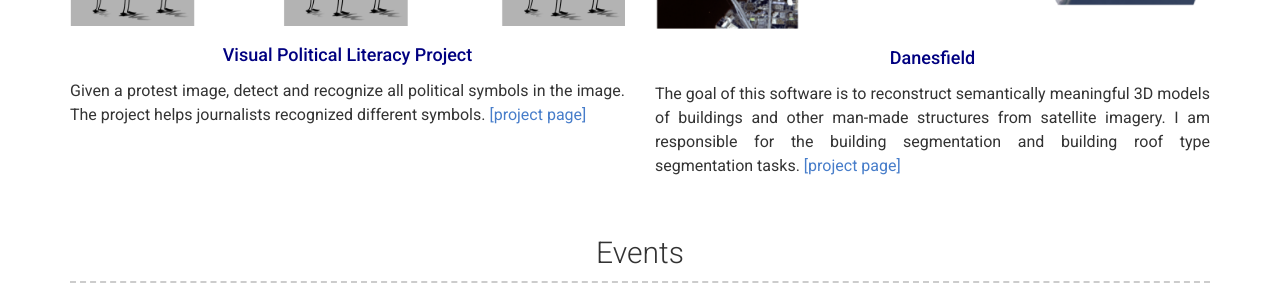
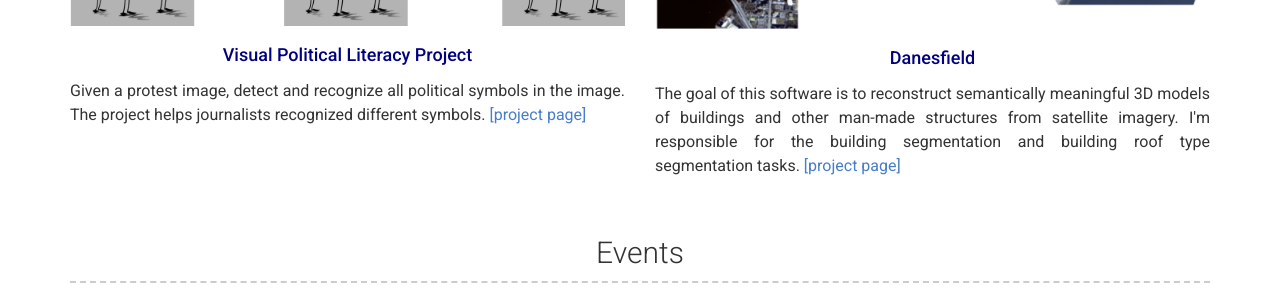
Before and after one commit to xu-zhang-1987/xu-zhang-1987.github.io, a Jekyll site: the page built from index.md, in a window 1280 px wide and 900 px high, scrolled down 1517 px. Shown: the part 176-476 px from the top of the window. Built offline with Jekyll 4.4.1, drawn with Linux system fonts in a browser that asks for light colours.

Commit message:
add info

```diff
--- a/_data/projects.yml
+++ b/_data/projects.yml
@@ -7,5 +7,5 @@
 - name: Danesfield
   i18n: Retrieval
   img: images/Danesfield.png
-  desc: The goal of this software is to reconstruct semantically meaningful 3D models of buildings and other man-made structures from satellite imagery. I am responsible for the building segmentation and building roof type segmentation tasks.
+  desc: The goal of this software is to reconstruct semantically meaningful 3D models of buildings and other man-made structures from satellite imagery. I'm responsible for the building segmentation and building roof type segmentation tasks.
   url: https://github.com/Kitware/Danesfield
```
